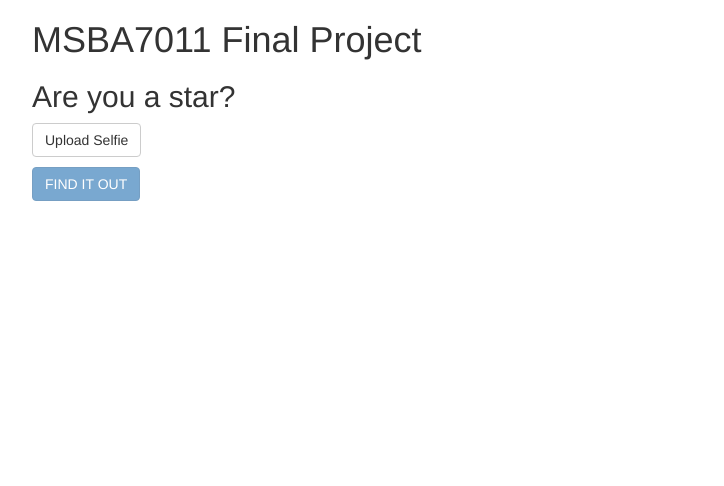
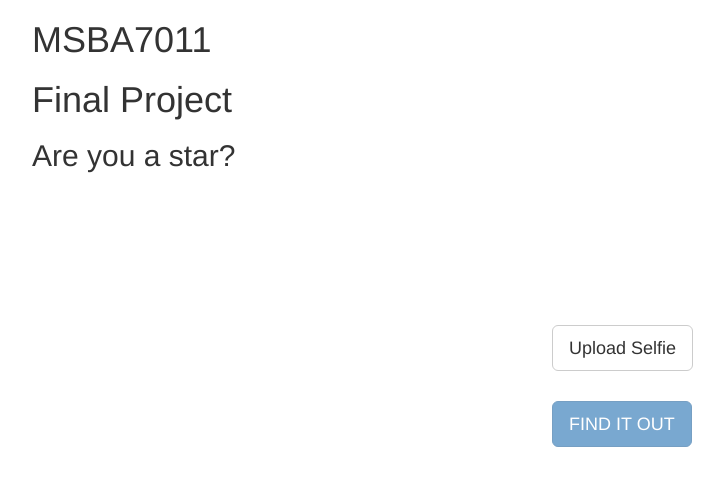
Before and after one commit to zdy963/starFaceDetect, a Flask app: page / in a window 1280 px wide. Shown: the top 486 px of the page, without its empty margins (38-762 px from the left). Run offline with Flask 2, Linux system fonts and the light colour scheme; parts of the project's set-up code (start-up, migrations or seed data) failed here and were passed over; some libraries are stand-ins or nearby versions.

Commit message:
centralized

```diff
--- a/templates/index.html
+++ b/templates/index.html
@@ -7,6 +7,21 @@
     <link rel="stylesheet" href="https://stackpath.bootstrapcdn.com/bootstrap/3.4.1/css/bootstrap.min.css" integrity="sha384-HSMxcRTRxnN+Bdg0JdbxYKrThecOKuH5zCYotlSAcp1+c8xmyTe9GYg1l9a69psu" crossorigin="anonymous">
     <script src="https://stackpath.bootstrapcdn.com/bootstrap/3.4.1/js/bootstrap.min.js" integrity="sha384-aJ21OjlMXNL5UyIl/XNwTMqvzeRMZH2w8c5cRVpzpU8Y5bApTppSuUkhZXN0VxHd" crossorigin="anonymous"></script>
     <meta name="viewport" content="width=device-width, initial-scale=1, maximum-scale=1, user-scalable=no">
+    <style>
+        .center{
+            text-align: center; /*让div内部文字居中*/
+            background-color: #fff;
+            border-radius: 2px;
+            width: 100px;
+            height: 150px;
+            margin: auto;
+            position: absolute;
+            top: 0;
+            left: 0;
+            right: 0;
+            bottom: 0;
+        }
+    </style>
     <script type="text/javascript">
         function uploadFile() {
             $('#sbm_btn').removeAttr('disabled');
@@ -16,15 +31,18 @@
 
 <body>
 <div class="container">
-    <h1>MSBA7011 Final Project</h1>
+    <h1>MSBA7011</h1>
+    <h1>Final Project</h1>
     <h2>Are you a star?</h2>
-    <form action="/upload" method="post" enctype="multipart/form-data">
-{#        <input type="file" name="image">#}
-        <button type="button" onclick="$('#upfile').click();" class="btn btn-default">Upload Selfie</button>
-        <input type="file" id="upfile" onchange="uploadFile()" name="image"  style="visibility: hidden; position: absolute;">
-        <br>
-        <button class="btn btn-primary" type="submit" disabled="disabled" style="margin-top: 10px;" id="sbm_btn">FIND IT OUT</button>
-    </form>
+    <div class="center">
+        <form action="/upload" method="post" enctype="multipart/form-data">
+    {#        <input type="file" name="image">#}
+            <button type="button" onclick="$('#upfile').click();" class="btn btn-default btn-lg">Upload Selfie</button>
+            <input type="file" id="upfile" onchange="uploadFile()" name="image"  style="visibility: hidden; position: absolute;">
+            <br>
+            <button class="btn btn-primary btn-lg" type="submit" disabled="disabled" style="margin-top: 10px;" id="sbm_btn">FIND IT OUT</button>
+        </form>
+    </div>
 </div>
 </body>
 </html>
```
